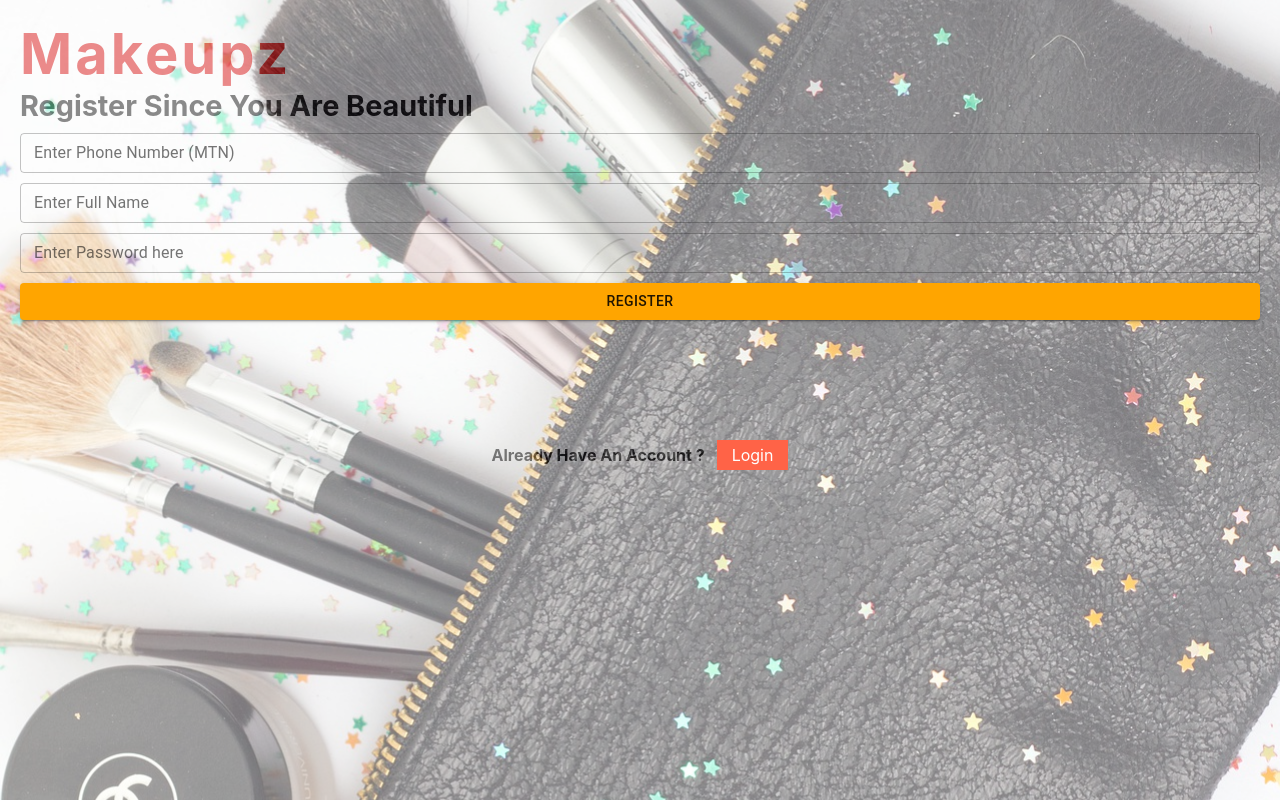
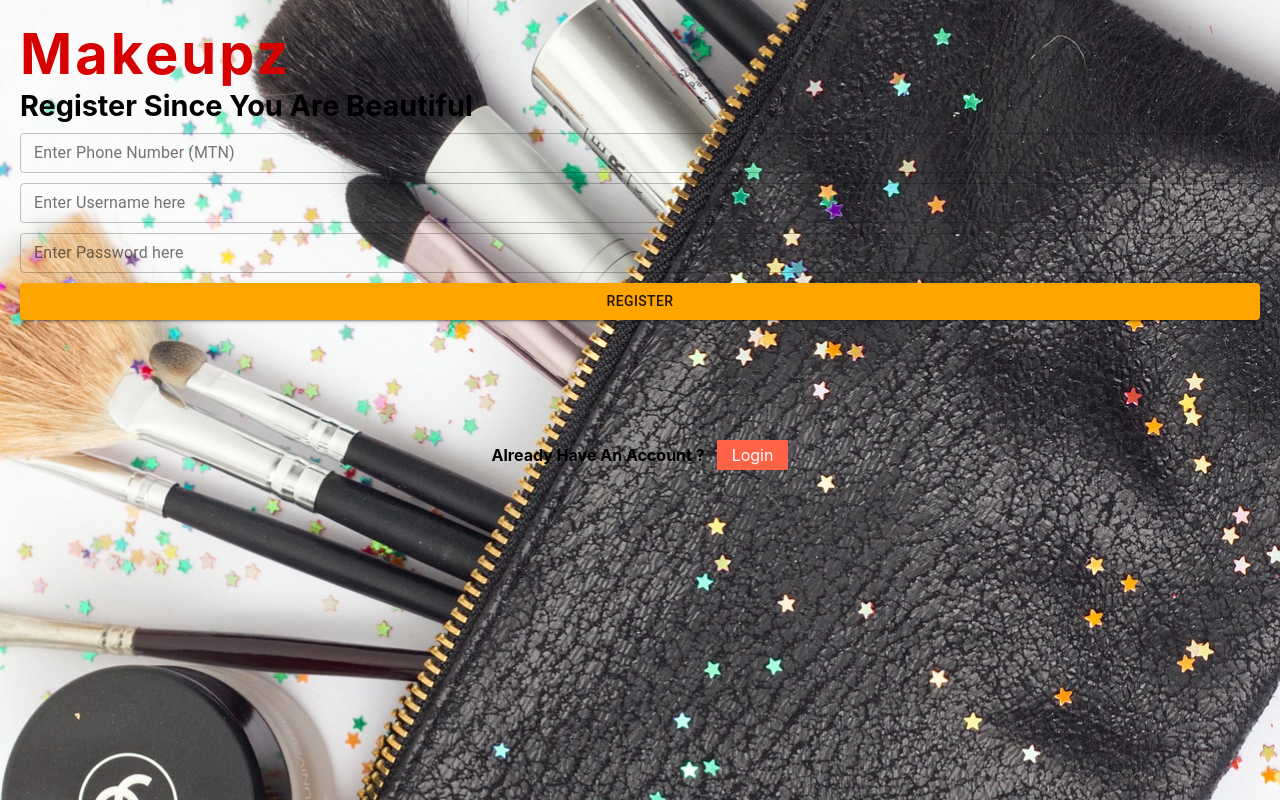
Before and after one commit to hamzashadeez/makeupz, a React (Create React App) app: page /sign_up in a window 1280 px wide. Built offline with nearby package versions, Linux system fonts and the light colour scheme.

Commit message:
Done with UIs

```diff
--- a/package.json
+++ b/package.json
@@ -9,6 +9,7 @@
     "@testing-library/react": "^9.3.2",
     "@testing-library/user-event": "^7.1.2",
     "bootstrap": "^4.5.2",
+    "firebase-tools": "^8.11.0",
     "react": "^16.13.1",
     "react-bootstrap": "^1.3.0",
     "react-dom": "^16.13.1",
--- a/src/Screens/Auth/Auth.js
+++ b/src/Screens/Auth/Auth.js
@@ -9,7 +9,7 @@ const Auth = () => {
   return (
     <div>
       <div className="sec login">
-        <img src={require("../../images/lipstick.jpg")} />
+        {/* <img src={require("../../images/lipstick.jpg")} /> */}
         <h1>Makeupz</h1>
         <h5>The Best Place To Grow Your Beauty</h5>
         <div className="cont1">
--- a/src/Screens/Auth/SignUp.js
+++ b/src/Screens/Auth/SignUp.js
@@ -5,8 +5,8 @@ import { Link } from "react-router-dom";
 
 function SignUp() {
   return (
-    <div className="sec login">
-        <img src={require("../../images/brush.jpg")} />
+    <div className="sec login2">
+        {/* <img src={require("../../images/brush.jpg")} /> */}
       <div >
         <h1 id="header">Makeupz</h1>
         <h5 id="motto">Register Since You Are Beautiful</h5>
@@ -24,7 +24,7 @@ function SignUp() {
         <TextField
           id="outlined-basic"
           className="inputs"
-          label="Enter Full Name"
+          label="Enter Username here"
           variant="outlined"
           size="small"
           color="secondary"
--- a/src/Screens/Auth/style.css
+++ b/src/Screens/Auth/style.css
@@ -1,65 +1,78 @@
-.sec{
+.sec {
   width: 100%;
   height: 100vh;
 }
-.login{
-    padding: 20px 20px
+.login {
+  padding: 20px 20px;
+  background-image: url("../../images/lipstick.jpg");
+  background-position: center;
+  background-repeat: no-repeat; /* Do not repeat the image */
+  background-size: cover;
+  background-color: #efefee;
 }
-.login > h1{
+.login2 {
+  padding: 20px 20px;
+  background-image: url("../../images/brush.jpg");
+  background-position: center;
+  background-repeat: no-repeat; /* Do not repeat the image */
+  background-size: cover;
+  background-color: #efefee;
+}
+.login > h1 {
   text-align: left;
   font-size: 3.5rem;
   letter-spacing: 3px;
   color: rgb(215, 0, 0);
   z-index: 100;
 }
-#header{
+#header {
   text-align: left;
   font-size: 3.5rem;
   letter-spacing: 3px;
   color: rgb(215, 0, 0);
   z-index: 100;
 }
-#motto{
+#motto {
   font-size: 1.8rem;
-    color: #000
+  color: #000;
 }
-.login > h5{
+.login > h5 {
   font-size: 1.8rem;
-    color: #000
+  color: #000;
 }
 
-.login > img{
+.login > img {
   position: absolute;
-    top:0;
+  top: 0;
   left: 0;
   width: 100%;
   height: 100%;
   object-fit: cover;
   opacity: 0.55;
 }
-.cont1{
+.cont1 {
   margin-top: 4rem;
 }
-.cont1 > h4{
+.cont1 > h4 {
   color: orangered;
   font-size: 20px;
 }
-#form{
+#form {
   display: flex;
   flex-direction: column;
   margin-top: 10px;
   justify-content: space-between;
 }
-.inputs{
+.inputs {
   margin-bottom: 20px;
 }
-#a{
+#a {
   background: "rgb(215,0,0)";
   color: "white";
   padding: 5px 10px;
-     margin-left: 10px
+  margin-left: 10px;
 }
-#link{
+#link {
   padding: 5px 15px;
   color: white;
   margin-left: 12px;
```
Also changed, not shown: 1 other file (tests, documents, lock files or other folders). Lines whose indentation alone changed are shown as unchanged.
